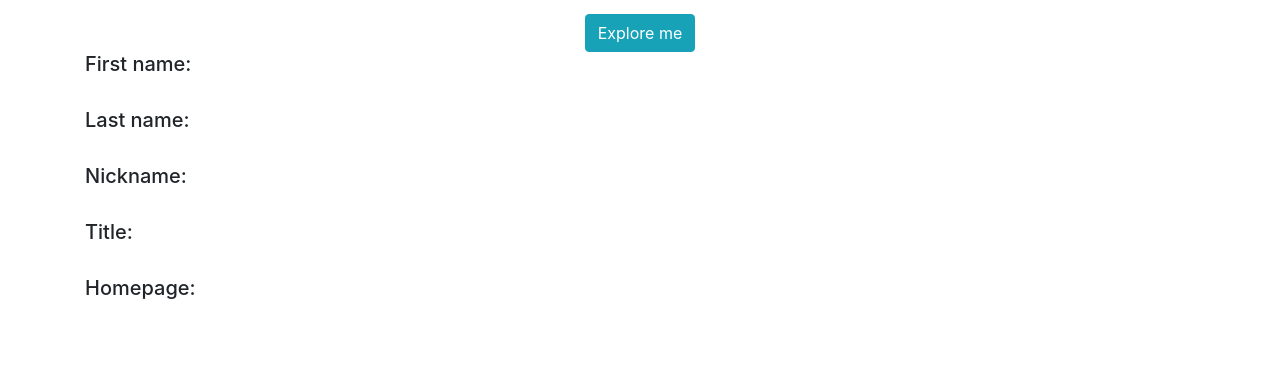
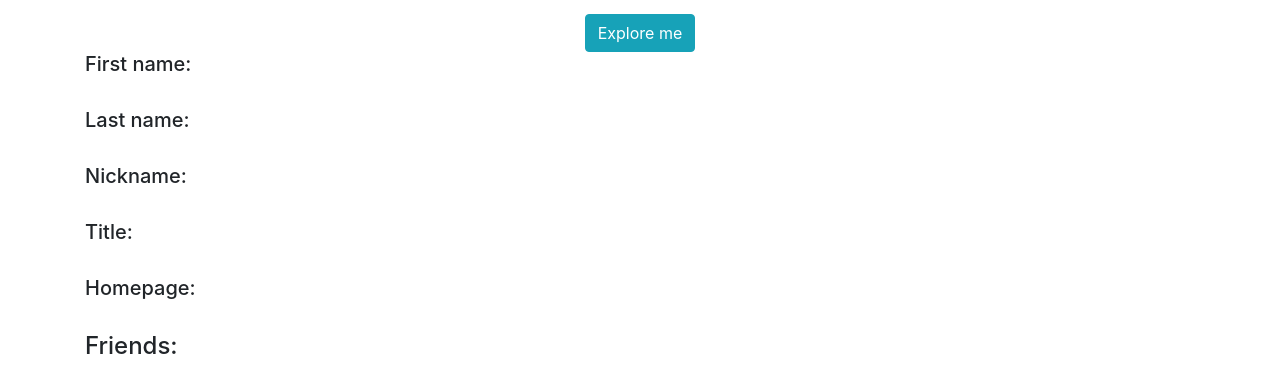
Before and after one commit to NatashaStojanova/FOAF-profile-generator, a React (Create React App) app in the folder frontend/: page /FOAFexplorer in a window 1280 px wide. Shown: the part 152-544 px from the top of the page. Built offline with nearby package versions, Linux system fonts and the light colour scheme.

Commit message:
update-show friendsi(foaf explorer)

```diff
--- a/frontend/src/components/Explorer/explorer.js
+++ b/frontend/src/components/Explorer/explorer.js
@@ -15,7 +15,7 @@ class Explorer extends Component{
         this.state = {
             profile: newProfile,
             profileFOAF: '',
-            friends: '',
+            friendsList: [],
 
         };
     }
@@ -25,6 +25,7 @@ class Explorer extends Component{
             //document.getElementById("foafExplorer").innerText = profileResp.name
             this.setState({
                 profileFOAF: profileResp.data,
+                friendsList: profileResp.data.friends,
             })
             alert("SENT DATA");
         }).catch(err => {
@@ -56,6 +57,13 @@ class Explorer extends Component{
                     <h5> Nickname: {this.state.profileFOAF.nick}</h5><br/>
                     <h5> Title: {this.state.profileFOAF.title}</h5><br/>
                     <h5> Homepage: {this.state.profileFOAF.homepage}</h5><br/>
+                    <h4>Friends:</h4>
+                    {this.state.friendsList.map((friend, index) => {
+                        return (
+                            <h5 key={index}>Name: {friend.name} Email {friend.email} </h5>
+
+                        )
+                    })}
                 </div>
             </div>
 
```
